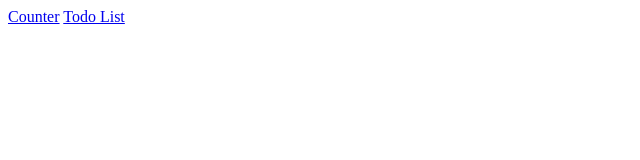
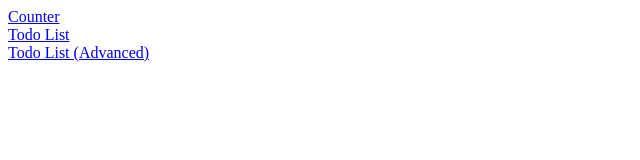
Before and after one commit to ericpoon/demo-redux, a React app: page examples/index.html in a window 1280 px wide. Shown: the whole page, without its empty margins (0-640 px from the left). Built offline with nearby package versions, Linux system fonts and the light colour scheme.

Commit message:
Add entry point in index.html

```diff
--- a/examples/entry.js
+++ b/examples/entry.js
@@ -1,2 +1,3 @@
 import './Counter';
 import './TodoList';
+import './TodoListAdvanced';
--- a/examples/index.html
+++ b/examples/index.html
@@ -6,6 +6,9 @@
 </head>
 <body>
 <a href="./Counter">Counter</a>
+<br />
 <a href="./TodoList">Todo List</a>
+<br />
+<a href="./TodoListAdvanced">Todo List (Advanced)</a>
 </body>
 </html>
```
